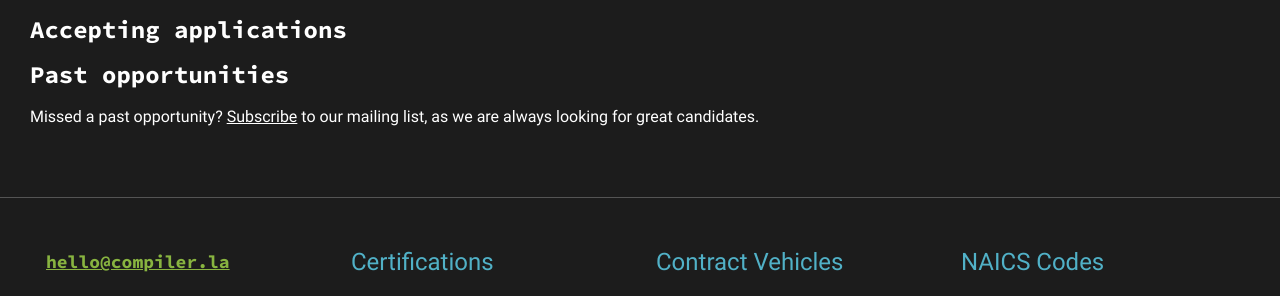
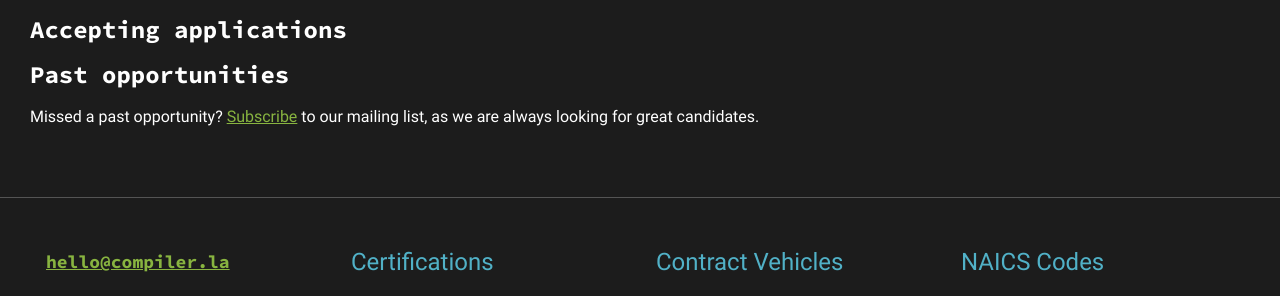
Before and after one commit to compilerla/compiler.la, a Jekyll site: the page built from jobs.html, in a window 1280 px wide. Shown: the part 268-564 px from the top of the page. Built offline with Jekyll 4.4.1, drawn with Linux system fonts in a browser that asks for light colours.

Commit message:
fix(css): override Bootstrap for Body colors, change Links from white to green

```diff
--- a/styles/base.css
+++ b/styles/base.css
@@ -7,7 +7,10 @@
     --brand-primary-gray: #ECEDED;
     --brand-primary-white: #FFFFFF;
     --button-primary-text: #262626;
-
+    --bs-body-color-rgb: "255, 255, 255";
+    --bs-body-bg-rgb: "28, 28, 28";
+    --bs-body-color: #FFFFFF;
+    --bs-body-bg: #1C1C1C;
 }
 
 * {
@@ -33,13 +36,8 @@
 body {
     display: flex;
     flex-direction: column;
-
+    font-family: 'Roboto', Arial, sans-serif;
     padding: var(--body-padding);
-    background-color: var(--brand-primary-black);
-
-    color: var(--brand-primary-white);
-    font-family: 'Roboto', Arial, Helvetica, sans-serif;
-    font-weight: normal;
 }
 
 p,
@@ -48,14 +46,14 @@
 }
 
 a {
-    color: var(--brand-primary-white);
+    color: var(--brand-primary-green);
     text-decoration: underline;
     transition: 250ms;
 }
 
 a:hover,
 a:focus {
-    color: var(--brand-primary-green);
+    color: var(--brand-primary-white);
 }
 
 ul.no-bullets {
```
